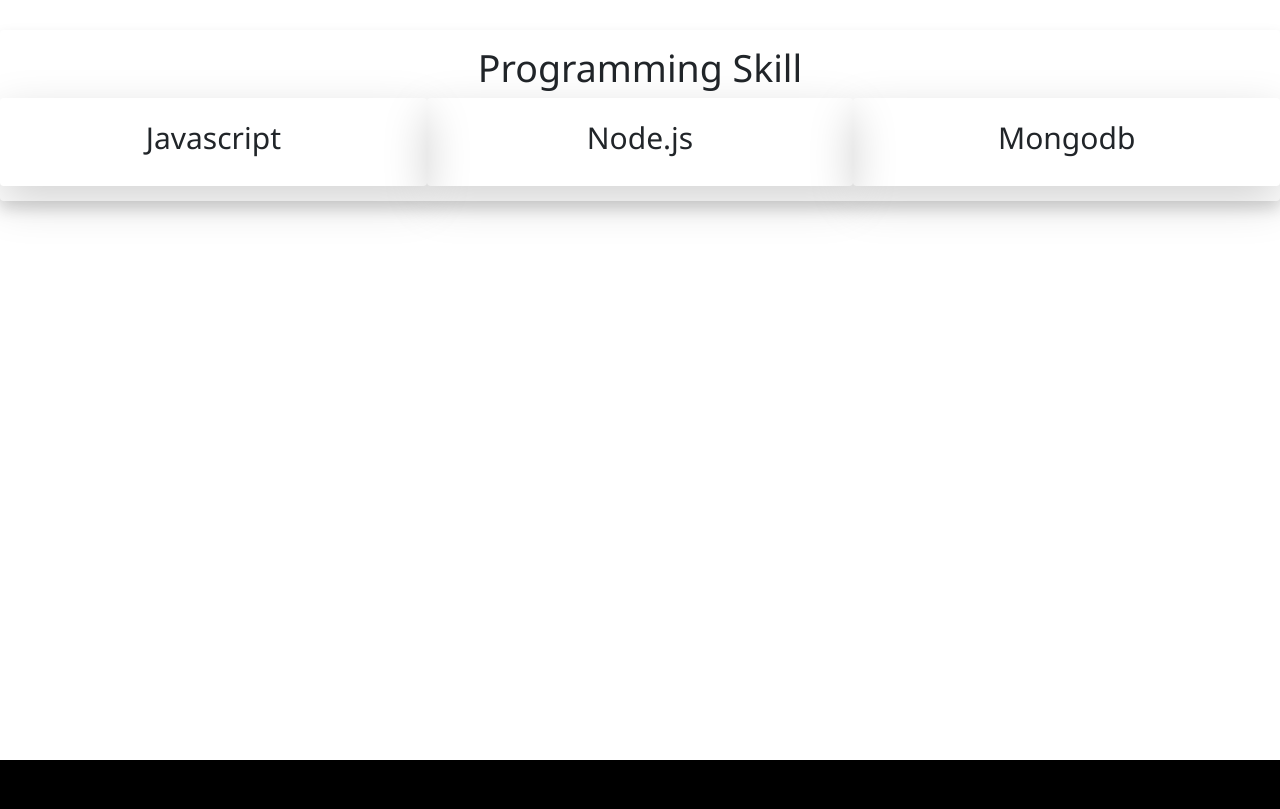
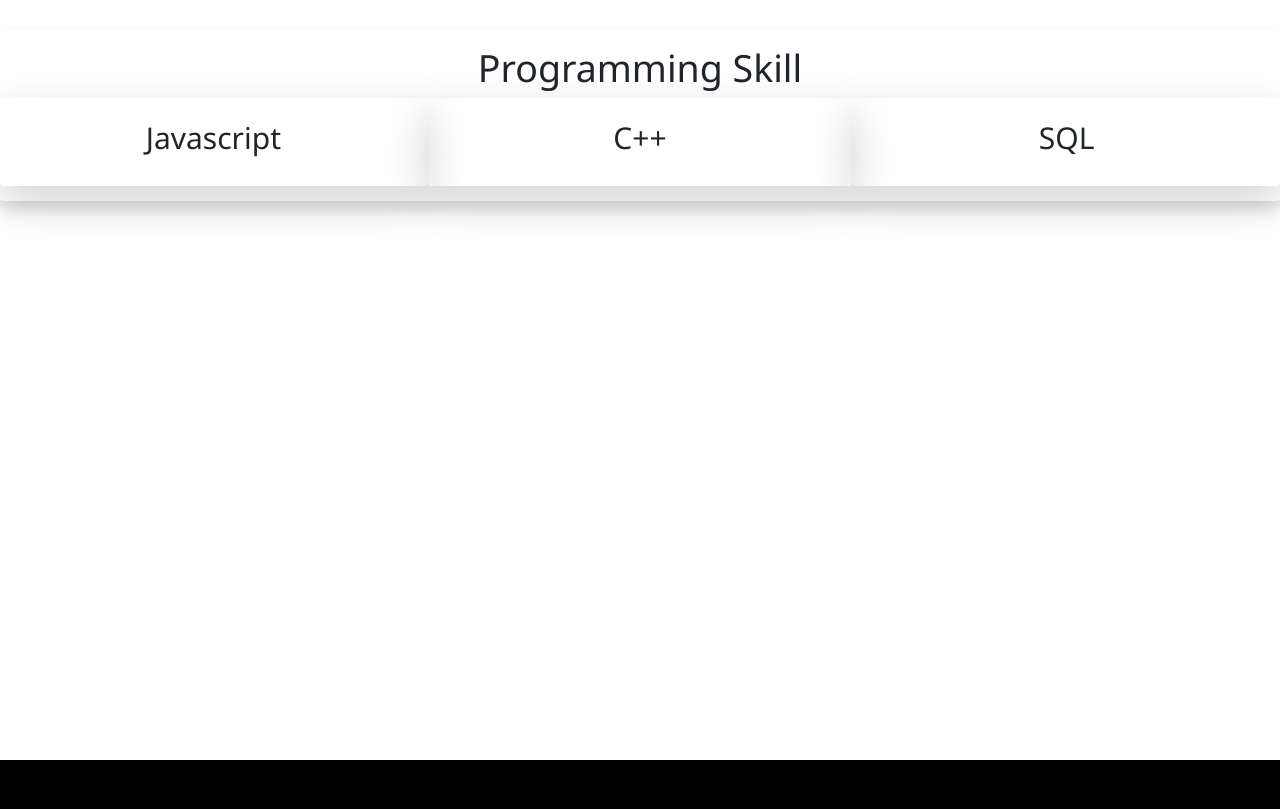
Before and after one commit to mijan32/Mijanhossain_myPortfolio, a plain HTML site: page index.html in a window 1280 px wide. Shown: the part 840-1649 px from the top of the page. Drawn offline with nearby package versions, Linux system fonts and the light colour scheme; a web font is replaced by a local one.

Commit message:
Update index.html

```diff
--- a/index.html
+++ b/index.html
@@ -66,10 +66,10 @@
                     <h2>Javascript</h2>
                   </div>
                   <div class="col-md-4 shadow-lg p-4 rounded">
-                    <h2>Node.js</h2>
+                    <h2>C++</h2>
                  </div>
                  <div class="col-md-4 shadow-lg p-4 rounded">
-                    <h2>Mongodb</h2>
+                    <h2>SQL</h2>
                  </div>
                 </div>
             </div>
```
